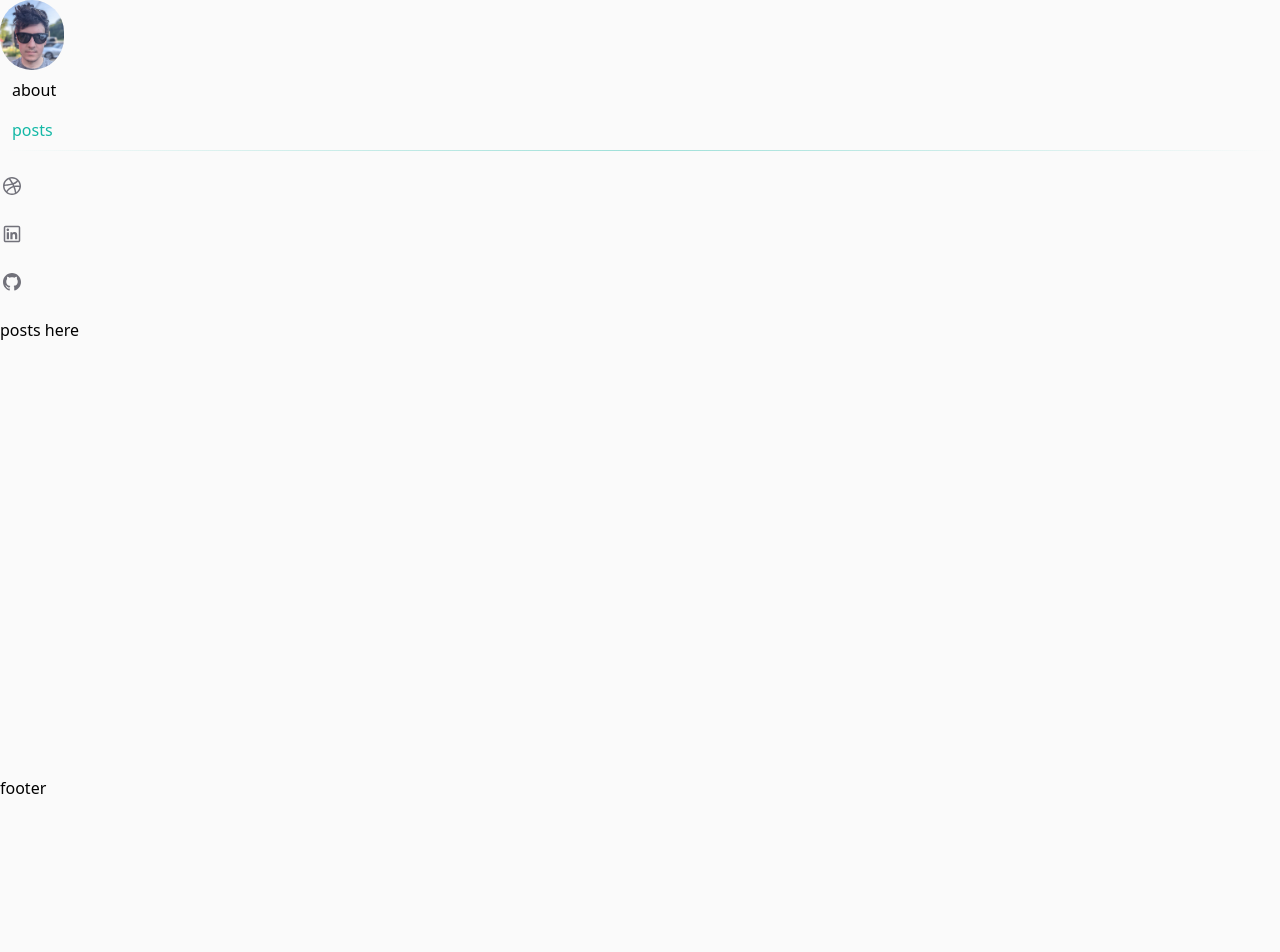
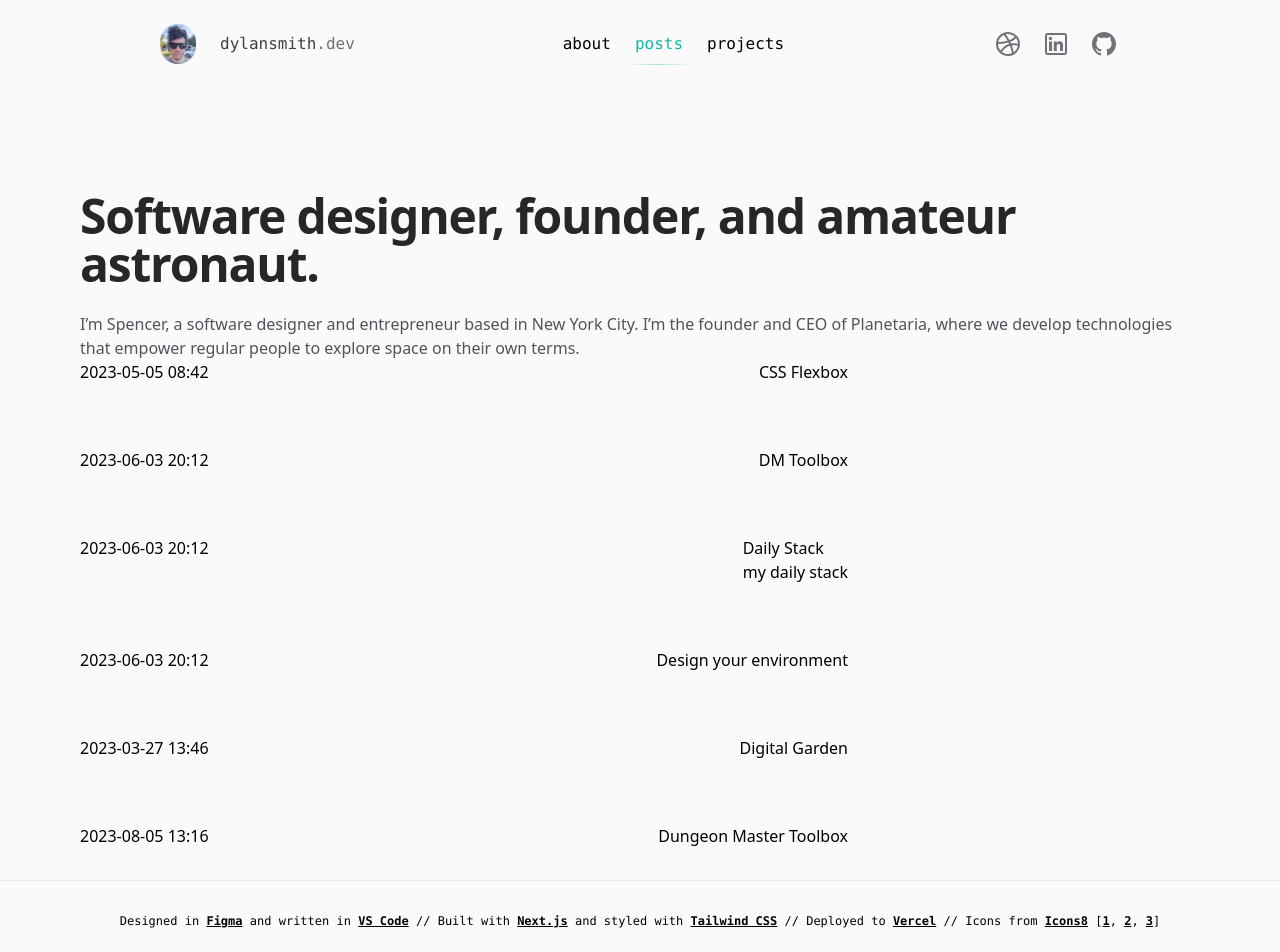
Before and after one commit to dylpckl/dsdev, a Next.js app: page /posts in a window 1280 px wide. Shown: the top 952 px of the page. Before the commit the page ends 800 px from the top, so only its background shows below. Built offline with nearby package versions, Linux system fonts and the light colour scheme.

Commit message:
Post index, header layout, footer layout

```diff
--- /dev/null
+++ b/src/app/about/page.tsx
@@ -0,0 +1,3 @@
+export default function PostIndex() {
+  return <h1>about</h1>;
+}
--- a/src/app/layout.tsx
+++ b/src/app/layout.tsx
@@ -3,7 +3,7 @@ import type { Metadata } from "next";
 import { Inter } from "next/font/google";
 import Link from "next/link";
 import Image from "next/image";
-import getPostMetadata from "../components/getPostMetadata";
+import getPostMetadata from "../lib/getPostMetadata";
 import PostPreview from "../components/PostPreview";
 import dribbbleIcon from "../../public/icons8-dribbble.svg";
 import githubIcon from "../../public/icons8-github.svg";
@@ -16,6 +16,7 @@ import ExternalLink from "@/components/ExternalLink";
 
 import { Layout } from "@/components/Layout";
 import { Header } from "@/components/Header";
+import Footer from "@/components/Footer";
 
 const inter = Inter({ subsets: ["latin"] });
 
@@ -173,7 +174,7 @@ export default function RootLayout({
       lang="en"
       className="h-full"
     >
-      <body className="flex h-full bg-zinc-50">
+      <body className="flex h-full bg-zinc-50 dark:bg-zinc-300">
         {/* {header}
         {sideBar}
         {nav}
@@ -188,7 +189,7 @@ export default function RootLayout({
 
           <main className="flex-auto">{children}</main>
 
-          <footer>footer</footer>
+          <Footer />
         </div>
       </body>
     </html>
--- a/src/app/page.jsx
+++ b/src/app/page.jsx
@@ -4,13 +4,11 @@ import path from "path";
 import Link from "next/link";
 import matter from "gray-matter";
 import { PostMetadata } from "../components/PostMetadata";
-import getPostMetadata from "../components/getPostMetadata";
+import getPostMetadata from "../lib/getPostMetadata";
 
 import dribbbleIcon from "../../public/icons8-dribbble.svg";
 import githubIcon from "../../public/icons8-github.svg";
 import linkedInIcon from "../../public/icons8-linkedin.svg";
-
-
 
 export default function Home() {
   const postMetadata = getPostMetadata();
--- a/src/app/posts/[slug]/page.tsx
+++ b/src/app/posts/[slug]/page.tsx
@@ -4,7 +4,7 @@
 import fs from "fs";
 import Markdown from "markdown-to-jsx";
 import matter from "gray-matter";
-import getPostMetadata from "../../../components/getPostMetadata";
+import getPostMetadata from "../../../lib/getPostMetadata";
 
 const getPostContent = (slug: string) => {
   const folder = "posts/";
@@ -40,7 +40,7 @@ const PostPage = (props: any) => {
   const tags = post.data.tags;
   // console.log(tags);
   return (
-    <div className="pl-16 flex flex-col">
+    <div className="flex flex-col">
       <div
         className="bg-zinc-200 rounded-md text-slate-800"
         // ref={topRef}
--- /dev/null
+++ b/src/app/posts/layout.tsx
@@ -0,0 +1,51 @@
+"use client";
+import { useRouter } from "next/navigation";
+import { usePathname } from "next/navigation";
+import path from "path";
+import { JSX, SVGProps } from "react";
+
+function ArrowLeftIcon(
+  props: JSX.IntrinsicAttributes & SVGProps<SVGSVGElement>
+) {
+  return (
+    <svg
+      viewBox="0 0 16 16"
+      fill="none"
+      aria-hidden="true"
+      {...props}
+    >
+      <path
+        d="M7.25 11.25 3.75 8m0 0 3.5-3.25M3.75 8h8.5"
+        strokeWidth="1.5"
+        strokeLinecap="round"
+        strokeLinejoin="round"
+      />
+    </svg>
+  );
+}
+
+export default function PostLayout({
+  children,
+}: {
+  children: React.ReactNode;
+}) {
+  const router = useRouter();
+  const pathname = decodeURI(usePathname());
+  const isPostIndex = pathname === "/posts";
+  console.log(pathname);
+  return (
+    <div className=" px-20 mt-16 lg:mt-32 mx-auto flex flex-col">
+      {!isPostIndex && (
+        <button
+          type="button"
+          onClick={() => router.back()}
+          aria-label="Go back to posts"
+          className="group mb-8 flex h-10 w-10 items-center justify-center rounded-full bg-white shadow-md shadow-zinc-800/5 ring-1 ring-zinc-900/5 transition dark:border dark:border-zinc-700/50 dark:bg-zinc-800 dark:ring-0 dark:ring-white/10 dark:hover:border-zinc-700 dark:hover:ring-white/20"
+        >
+          <ArrowLeftIcon className="h-4 w-4 stroke-zinc-500 transition group-hover:stroke-zinc-700 dark:stroke-zinc-500 dark:group-hover:stroke-zinc-400" />
+        </button>
+      )}
+      <main>{children}</main>
+    </div>
+  );
+}
--- a/src/app/posts/page.jsx
+++ /dev/null
@@ -1,10 +0,0 @@
-
-
-export default function PostIndex(){
-
-
-    return (
-
-        <h1>posts here</h1>
-    )
-}
--- /dev/null
+++ b/src/app/posts/page.tsx
@@ -0,0 +1,44 @@
+import getPostMetadata from "@/lib/getPostMetadata";
+import { PostMetadata } from "@/components/PostMetadata";
+import Link from "next/link";
+
+const Post = ({ post }: { post: PostMetadata }) => {
+  return (
+    <article className="flex justify-between">
+      <p>{post.dateCreated}</p>
+
+      <Link
+        href={`/posts/${post.slug}`}
+        className="flex flex-col"
+      >
+        <h1>{post.slug}</h1>
+        <p>{post.subtitle}</p>
+      </Link>
+    </article>
+  );
+};
+
+export default function PostIndex() {
+  const postMetadata = getPostMetadata();
+  return (
+    <>
+      <h1 className="text-4xl font-bold tracking-tight text-zinc-800 dark:text-zinc-100 sm:text-5xl">
+        Software designer, founder, and amateur astronaut.
+      </h1>
+      <p className="mt-6 text-base text-zinc-600 dark:text-zinc-400">
+        I’m Spencer, a software designer and entrepreneur based in New York
+        City. I’m the founder and CEO of Planetaria, where we develop
+        technologies that empower regular people to explore space on their own
+        terms.
+      </p>
+      <div className="flex max-w-3xl flex-col space-y-16">
+        {postMetadata.map((post) => (
+          <Post
+            key={post.slug}
+            post={post}
+          />
+        ))}
+      </div>
+    </>
+  );
+}
--- /dev/null
+++ b/src/app/projects/page.jsx
@@ -0,0 +1,7 @@
+export default function PostIndex() {
+  return (
+    <>
+      <h1>projects</h1>
+    </>
+  );
+}
--- a/src/components/Footer.tsx
+++ b/src/components/Footer.tsx
@@ -0,0 +1,56 @@
+import ExternalLink from "./ExternalLink";
+
+export default function Footer() {
+  return (
+    <div className="text-black text-xs font-mono col-span-3 h-fit mt-8 py-8  border-t p-4 flex justify-center">
+      <div>
+        Designed in{" "}
+        <ExternalLink
+          href="https://www.figma.com/"
+          text="Figma"
+        />{" "}
+        and written in{" "}
+        <ExternalLink
+          href="https://code.visualstudio.com/"
+          text="VS Code"
+        />{" "}
+        // Built with{" "}
+        <ExternalLink
+          href="https://nextjs.org/"
+          text="Next.js"
+        />{" "}
+        and styled with{" "}
+        <ExternalLink
+          href="https://tailwindcss.com/"
+          text="Tailwind CSS"
+        />{" "}
+        // Deployed to{" "}
+        <ExternalLink
+          href="https://vercel.com/"
+          text="Vercel"
+        />{" "}
+        // Icons from{" "}
+        <ExternalLink
+          href="https://icons8.com"
+          text="Icons8"
+        />
+        {" ["}
+        <ExternalLink
+          href="https://icons8.com/icon/16154/dribbble"
+          text="1"
+        />
+        {", "}
+        <ExternalLink
+          href="https://icons8.com/icon/16318/github"
+          text="2"
+        />
+        {", "}
+        <ExternalLink
+          href="https://icons8.com/icon/16166/linkedin"
+          text="3"
+        />
+        {"]"}
+      </div>
+    </div>
+  );
+}
--- a/src/components/Header.jsx
+++ b/src/components/Header.jsx
@@ -39,8 +39,8 @@ const Avatar = () => {
       <Image
         src={avatarImage}
         alt=""
-        height={64}
-        width={64}
+        height={36}
+        width={36}
         className="rounded-full"
       />
     </Link>
@@ -50,9 +50,10 @@ const Avatar = () => {
 const Navigation = (props) => {
   return (
     <nav {...props}>
-      <ul>
+      <ul className="flex">
         <NavItem href="/about">about</NavItem>
         <NavItem href="/posts">posts</NavItem>
+        <NavItem href="/projects">projects</NavItem>
       </ul>
     </nav>
   );
@@ -60,21 +61,33 @@ const Navigation = (props) => {
 
 const SocialLink = ({ icon: Icon, ...props }) => {
   return (
-    <Link
+    <a
       className="group -m-1 p-1"
+      target="_blank"
       {...props}
     >
-      <Icon className="h-6 w-6 fill-zinc-500 transition group-hover:fill-zinc-600 dark:fill-zinc-400 dark:group-hover:fill-zinc-300" />
-    </Link>
+      <Icon className=" h-8 w-8 fill-zinc-500 transition group-hover:fill-zinc-600 dark:fill-zinc-400 dark:group-hover:fill-zinc-300" />
+    </a>
   );
 };
 
 export function Header() {
   return (
     <>
-      <header className="">
+      <header className="sm:px-8 mx-auto w-full max-w-7xl lg:max-w-5xl lg:px-8 pt-6 flex justify-between font-mono">
+        <div className="flex items-center">
           <Avatar />
+          <div className="pl-6">
+            <span className="text-zinc-700">dylansmith</span>
+            <span className="text-zinc-500">.dev</span>
+          </div>
+        </div>
+
+        <div>
           <Navigation />
+        </div>
+
+        <div className="flex items-center gap-4">
           <SocialLink
             href="https://dribbble.com/dylpckl"
             aria-label="Follow on Dribbble"
@@ -90,6 +103,7 @@ export function Header() {
             aria-label="Follow on GitHub"
             icon={GitHubIcon}
           />
+        </div>
       </header>
     </>
   );
--- a/src/components/getPostMetadata.ts
+++ b/src/lib/getPostMetadata.ts
@@ -1,6 +1,6 @@
 import fs from "fs";
 import matter from "gray-matter";
-import { PostMetadata } from "./PostMetadata";
+import { PostMetadata } from "../components/PostMetadata";
 
 const getPostMetadata = (): PostMetadata[] => {
   const folder = "posts/";
@@ -22,4 +22,4 @@ const getPostMetadata = (): PostMetadata[] => {
   // return slugs;
 };
 
-export default getPostMetadata
+export default getPostMetadata;
```
Lines whose indentation alone changed are shown as unchanged.
